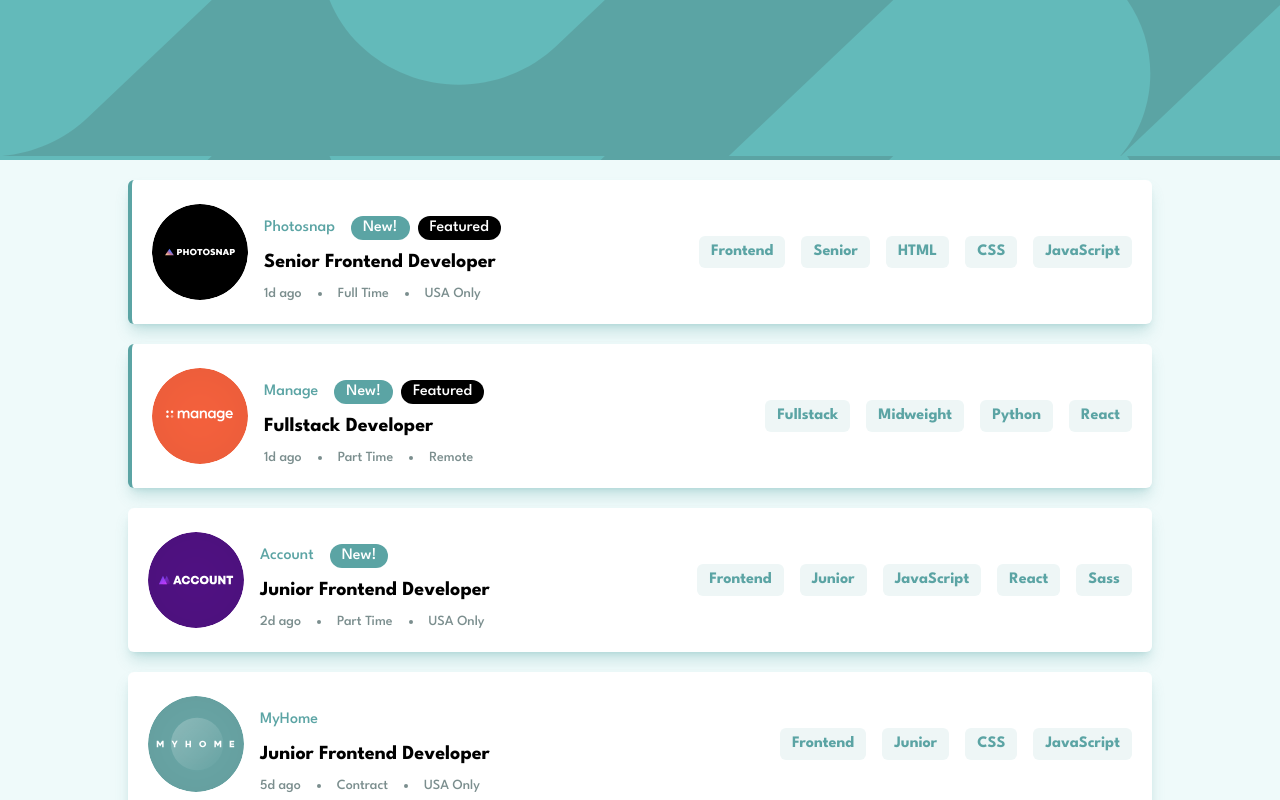
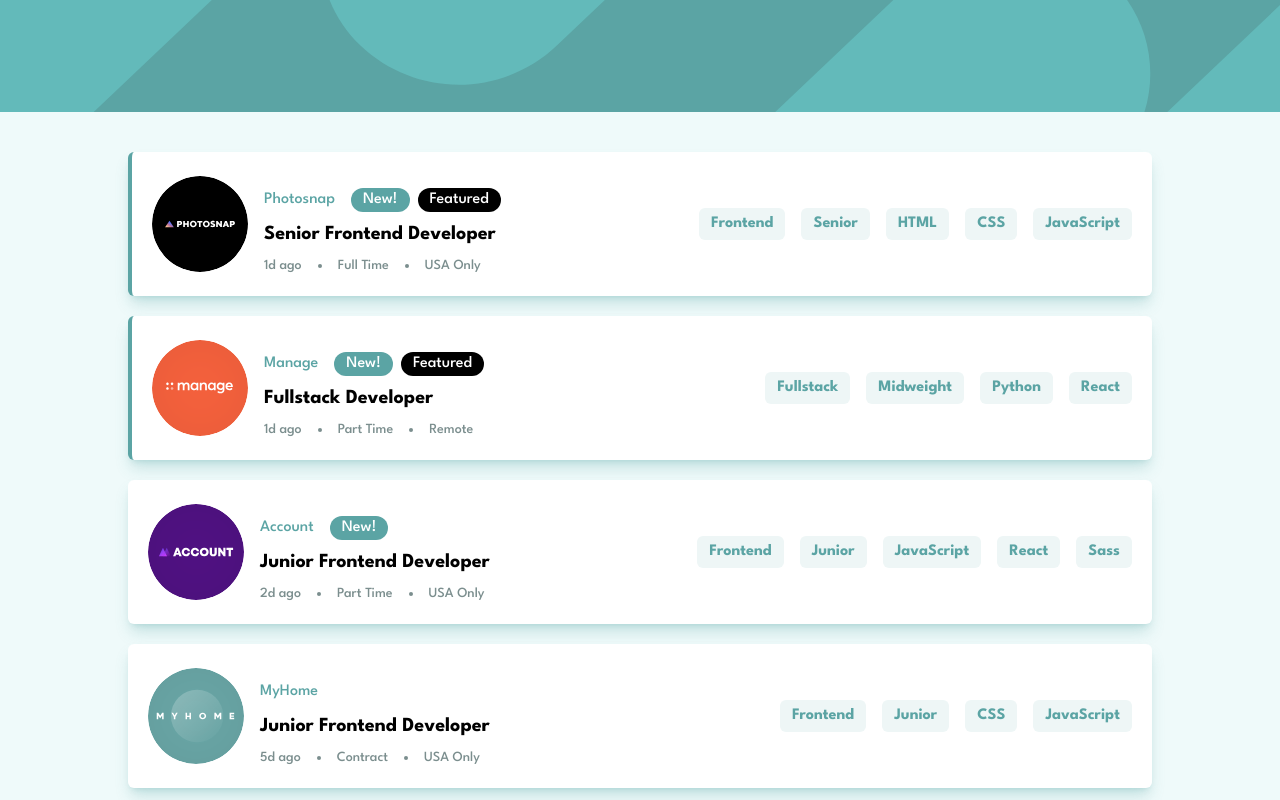
Before and after one commit to coderSuresh/static-job-listings-master, a React (Vite) app: page / in a window 1280 px wide. Shown: the top 800 px of the page. Built offline with nearby package versions, Linux system fonts and the light colour scheme.

Commit message:
add hover effect

```diff
--- a/src/App.jsx
+++ b/src/App.jsx
@@ -10,7 +10,7 @@ const App = () => {
     const fetchData = async () => {
       const res = await fetch("../../data.json")
       const data = await res.json()
-      setJobs(() => data)
+      setJobs(data)
     }
 
     fetchData()
@@ -21,7 +21,7 @@ const App = () => {
   return (
     <>
       <Header />
-      <div className="m-5">
+      <div className="my-10">
         {cardElems}
       </div>
     </>
--- a/src/styles/styles.css
+++ b/src/styles/styles.css
@@ -542,6 +542,10 @@ video {
   margin: 1.25rem;
 }
 
+.m-10 {
+  margin: 2.5rem;
+}
+
 .mx-auto {
   margin-left: auto;
   margin-right: auto;
@@ -808,6 +812,14 @@ body {
     height: 6rem;
   }
 
+  .md\:h-2 {
+    height: 0.5rem;
+  }
+
+  .md\:h-28 {
+    height: 7rem;
+  }
+
   .md\:w-24 {
     width: 6rem;
   }
```
